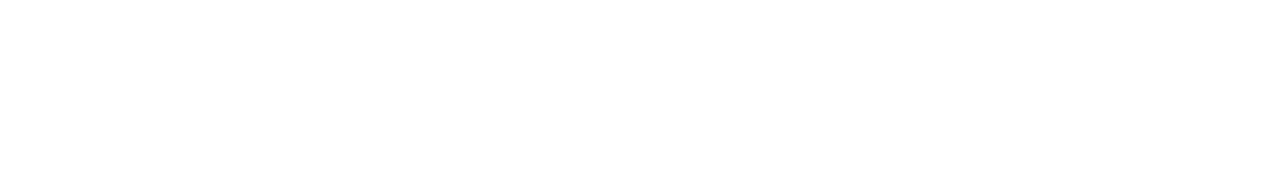
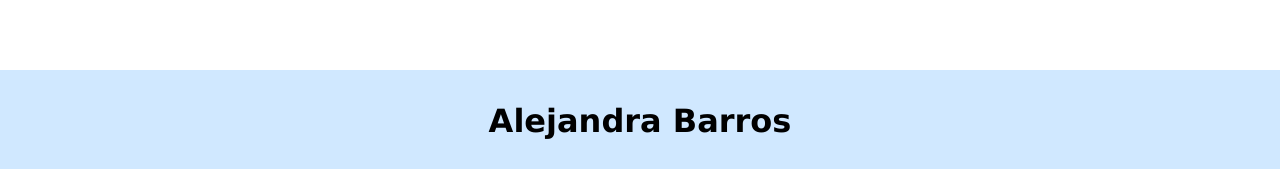
Before and after one commit to 4yob/nextJS-myApp, a Next.js app: page / in a window 1280 px wide. Shown: the part 811-980 px from the top of the page. Before the commit the page ends 881 px from the top, so only its background shows below. Built offline with nearby package versions, Linux system fonts and the light colour scheme.

Commit message:
feat: create footer

```diff
--- /dev/null
+++ b/components/Footer.jsx
@@ -0,0 +1,9 @@
+import styles from '../styles/Footer.module.css';
+
+export default function Footer() {
+    return (
+        <footer className={styles.footer}>
+            <p className={styles.p}>Alejandra Barros</p>
+        </footer>
+    );
+}
--- a/pages/index.jsx
+++ b/pages/index.jsx
@@ -1,6 +1,7 @@
 import styles from '../styles/Home.module.css';
 import Header from '../components/Header';
 import Card from '../components/Card';
+import Footer from '../components/Footer';
 
 export default function Home() {
     return (
@@ -18,6 +19,7 @@ export default function Home() {
                 </aside>
             </section>
             </main>
+            <Footer />
         </div>
     );
 }
--- a/styles/Card.module.css
+++ b/styles/Card.module.css
@@ -2,5 +2,5 @@
     background-color: aliceblue;
     border-radius: 20px;
     width: 100%;
-    height: 20%;
+    height: 90%;
 }
--- /dev/null
+++ b/styles/Footer.module.css
@@ -0,0 +1,13 @@
+.footer {
+    display: flex;
+    justify-content: center;
+    align-items: center;
+    background-color: #d0e8ff;
+}
+
+.p {
+    text-align: center;
+    font-size: 2rem;
+    font-weight: 900;
+    font-family:'Lucida Sans', 'Lucida Sans Regular', 'Lucida Grande', 'Lucida Sans Unicode', Geneva, Verdana, sans-serif;
+}
```
Also changed, not shown: components/Card.jsx (line endings or trailing spaces).
